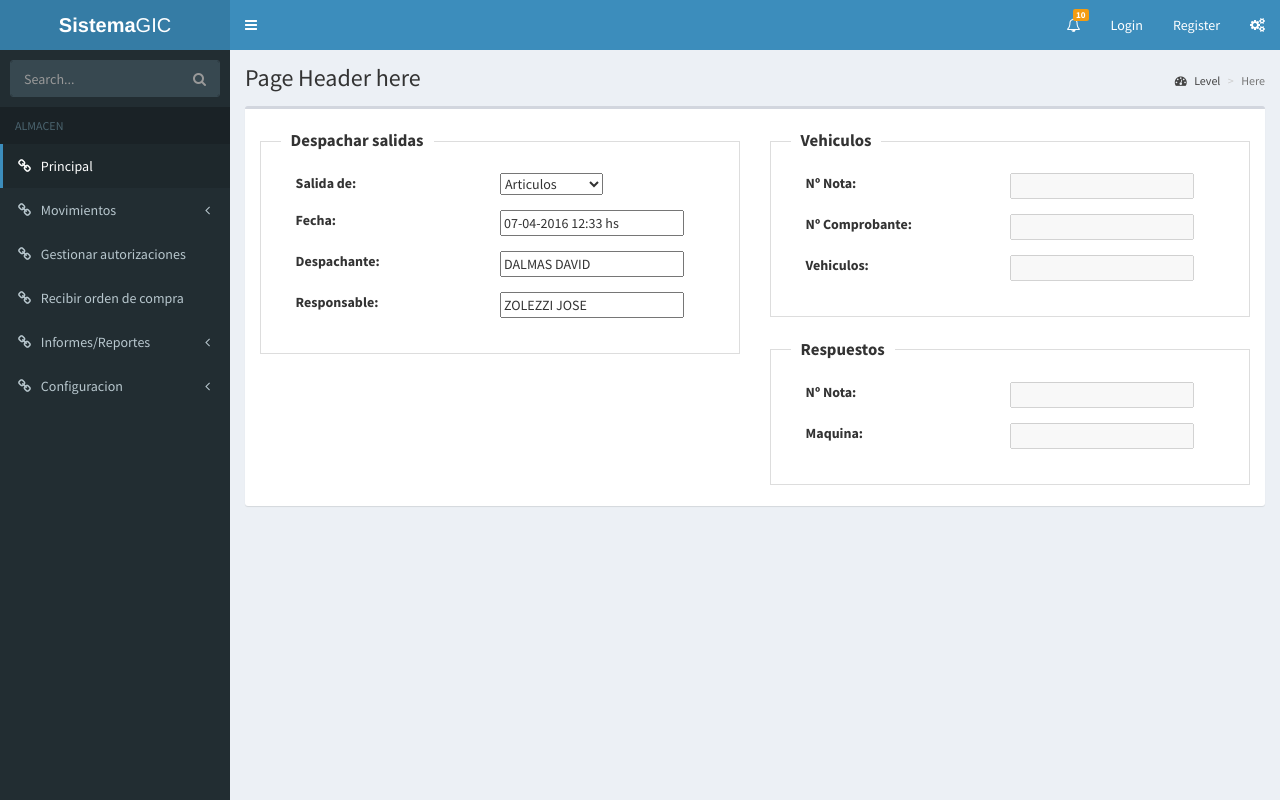
After one commit to fmaggio0/almacen, a Laravel app: page /salidas in a window 1280 px wide. The commit adds this page. Run offline with Laravel 8, Linux system fonts and the light colour scheme; settings files or empty folders that the repository lacks are supplied; some libraries are stand-ins or nearby versions.

Commit message:
Modificaciones sabado 14-05

```diff
--- a/app/Http/routes.php
+++ b/app/Http/routes.php
@@ -15,5 +15,13 @@ Route::get('/', function () {
 });
 
 Route::get('/autorizar', ['as' => 'autorizar', function (){
-	 return view('autorizaciones.autorizacion_retiro');
+	 return view('autorizaciones.autorizaciones_retiro');
 }]);
+
+Route::get('/autorizar/id', ['as' => 'autorizar_retiro', function (){
+	 return view('autorizaciones.autorizar_retiro');
+}]);
+
+Route::get('/salidas', ['as' => 'salidas', function (){
+	 return view('salidas.salidas');
+}]);
--- a/resources/views/layouts/app.blade.php
+++ b/resources/views/layouts/app.blade.php
@@ -48,10 +48,6 @@ desired effect
         </section><!-- /.content -->
     </div><!-- /.content-wrapper -->
 
-    @include('layouts.partials.controlsidebar')
-
-    @include('layouts.partials.footer')
-
 </div><!-- ./wrapper -->
 
 @section('scripts')
--- a/resources/views/layouts/partials/sidebar.blade.php
+++ b/resources/views/layouts/partials/sidebar.blade.php
@@ -40,11 +40,11 @@
                 <a href="#"><i class='fa fa-link'></i> <span>Movimientos</span> <i class="fa fa-angle-left pull-right"></i></a>
                 <ul class="treeview-menu">
                     <li><a href="#">Entradas</a></li>
-                    <li><a href="#">Salidas</a></li>
+                    <li><a href="{{ URL::route('salidas') }}">Salidas</a></li>
                 </ul>
             </li>
 
-            <li><a href="{{ URL::route('autorizar') }}"><i class='fa fa-link'></i> <span>Recibir autorizaciones</span></a></li>
+            <li><a href="{{ URL::route('autorizar') }}"><i class='fa fa-link'></i> <span>Gestionar autorizaciones</span></a></li>
             <li><a href="#"><i class='fa fa-link'></i> <span>Recibir orden de compra</span></a></li>
 
             <li class="treeview">
--- /dev/null
+++ b/resources/views/salidas/salidas.blade.php
@@ -0,0 +1,101 @@
+@extends('layouts.app')
+
+@section('htmlheader_title')
+    Home
+@endsection
+
+
+@section('main-content')
+        <div class="box">
+            <div class="box-header">
+
+            </div><!-- /.box-header -->
+            <div class="box-body table-responsive no-padding">
+                <form>
+                    <div class="col-md-6">
+                     <fieldset style="  border: 1px groove #ddd !important;
+                            padding: 0 1.4em 1.4em 1.4em !important;
+                            margin: 0 0 1.5em 0 !important;
+                            -webkit-box-shadow:  0px 0px 0px 0px #000;
+                        ">
+                    <legend style=" font-size: 1.2em !important;
+                            font-weight: bold !important;
+                            text-align: left !important;
+                            width:auto;
+                            padding:0 10px;
+                            border-bottom:none;">Despachar salidas</legend>
+                        <div class="form-group">
+                            <label class="col-sm-6">Salida de:</label>
+                            <select>
+                                <option>Articulos</option>
+                                <option>Respuestos</option>
+                                <option>Combustibles</option>
+                            </select>
+                        </div>
+                         <div class="form-group">
+                            <label class="col-sm-6">Fecha:</label>
+                            <input type="text" value="07-04-2016 12:33 hs"></input>
+                        </div>
+                        <div class="form-group">
+                            <label class="col-sm-6">Despachante:</label>
+                            <input type="text" value="DALMAS DAVID">
+                        </div>
+                        <div class="form-group">
+                            <label class="col-sm-6">Responsable:</label>
+                            <input type="text" value="ZOLEZZI JOSE">
+                        </div>
+                       </fieldset>
+                    </div>
+                    <div class="col-md-6">
+                    <fieldset style="  border: 1px groove #ddd !important;
+                            padding: 0 1.4em 1.4em 1.4em !important;
+                            margin: 0 0 1.5em 0 !important;
+                            -webkit-box-shadow:  0px 0px 0px 0px #000;
+                        ">
+                    <legend style=" font-size: 1.2em !important;
+                            font-weight: bold !important;
+                            text-align: left !important;
+                            width:auto;
+                            padding:0 10px;
+                            border-bottom:none;">Vehiculos</legend>
+                        <div class="form-group">
+                            <label class="col-sm-6">Nº Nota:</label>
+                            <input type="text" disabled>
+                        </div>
+                        <div class="form-group">
+                            <label class="col-sm-6">Nº Comprobante:</label>
+                            <input type="text" disabled></input>
+                        </div>
+                        <div class="form-group">
+                            <label class="col-sm-6">Vehiculos:</label>
+                            <input type="text" disabled>
+                        </div>
+
+                    </fieldset>
+
+                    <fieldset style="  border: 1px groove #ddd !important;
+                            padding: 0 1.4em 1.4em 1.4em !important;
+                            margin: 0 0 1.5em 0 !important;
+                            -webkit-box-shadow:  0px 0px 0px 0px #000;
+                        ">
+                    <legend style=" font-size: 1.2em !important;
+                            font-weight: bold !important;
+                            text-align: left !important;
+                            width:auto;
+                            padding:0 10px;
+                            border-bottom:none;">Respuestos</legend>
+                        <div class="form-group">
+                            <label class="col-sm-6">Nº Nota:</label>
+                            <input type="text" disabled>
+                        </div>
+                        <div class="form-group">
+                            <label class="col-sm-6">Maquina:</label>
+                            <input type="text" disabled></input>
+                        </div>
+                    </fieldset>
+
+                    </div>
+                <form>
+            </div><!-- /.box-body -->
+        </div><!-- /.box -->
+@endsection
```
Also changed, not shown: resources/views/autorizaciones/autorizaciones_retiro.blade.php (renamed from resources/views/autorizaciones/autorizacion_retiro.blade.php, +2 -11 lines), resources/views/autorizaciones/autorizar_retiro.blade.php (added, +72 -0 lines), resources/views/layouts/partials/footer.blade.php (deleted, +0 -9 lines).
